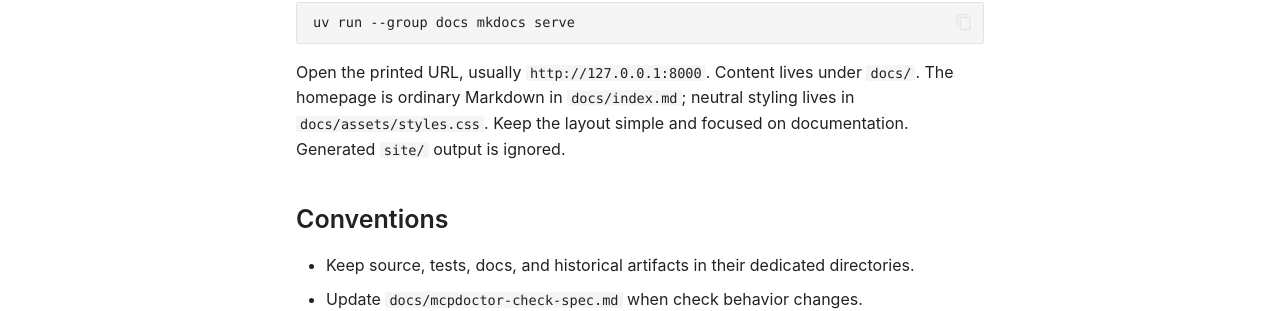
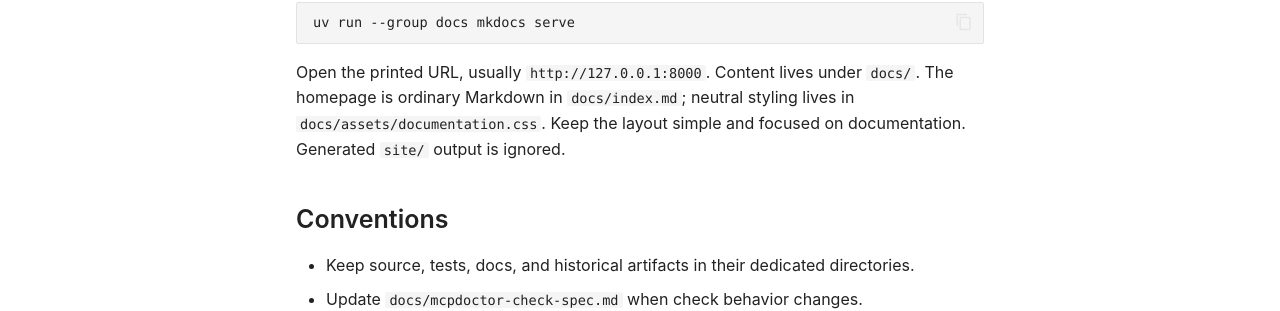
Before and after one commit to Siteshcodes/mcpdoctor, an MkDocs documentation site: the page built from docs/contributing/development.md, in a window 1280 px wide and 1400 px high, scrolled down 24 px. Shown: the part 830-1141 px from the top of the window. Built offline with MkDocs 1.6.1 and Material for MkDocs 9.7.7, drawn with Linux system fonts in a browser that asks for light colours; comment, search, counter and statistics services are not loaded.

Commit message:
docs: refresh asset URLs for the neutral theme

```diff
--- a/docs/contributing/development.md
+++ b/docs/contributing/development.md
@@ -36,7 +36,7 @@ uv run --group docs mkdocs serve
 
 Open the printed URL, usually `http://127.0.0.1:8000`. Content lives under `docs/`.
 The homepage is ordinary Markdown in `docs/index.md`; neutral styling lives in
-`docs/assets/styles.css`. Keep the layout simple and focused on documentation.
+`docs/assets/documentation.css`. Keep the layout simple and focused on documentation.
 Generated `site/` output is ignored.
 
 ## Conventions
--- a/mkdocs.yml
+++ b/mkdocs.yml
@@ -7,8 +7,8 @@ edit_uri: edit/main/docs/
 
 theme:
   name: material
-  logo: assets/logo.svg
-  favicon: assets/logo.svg
+  logo: assets/mark.svg
+  favicon: assets/mark.svg
   font: false
   language: en
   features:
@@ -60,7 +60,7 @@ nav:
       - Roadmap: contributing/roadmap.md
 
 extra_css:
-  - assets/styles.css
+  - assets/documentation.css
 copyright: Copyright &copy; 2026 Sitesh Gupta · MIT License
 extra:
   social:
```
Also changed, not shown: AGENTS.md (+1 -1 lines), docs/assets/documentation.css (renamed from docs/assets/styles.css), docs/assets/mark.svg (renamed from docs/assets/logo.svg).
